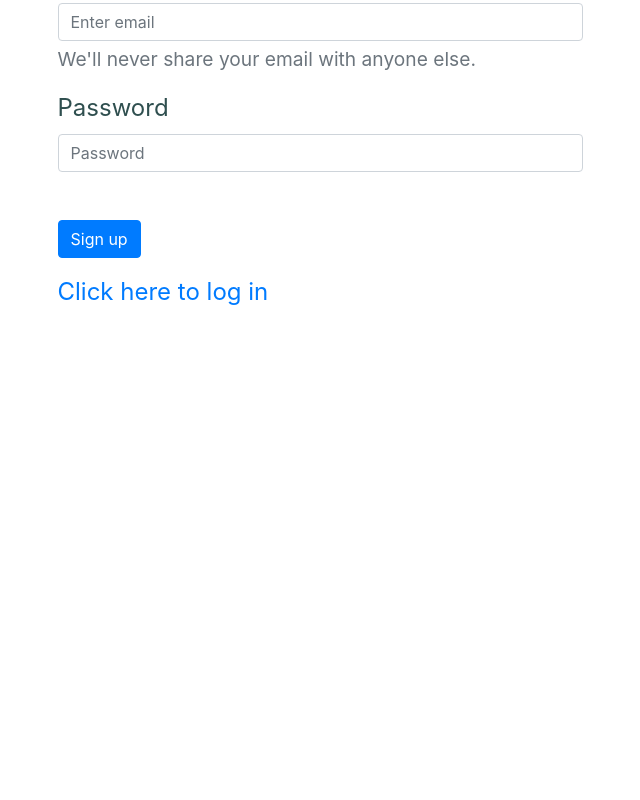
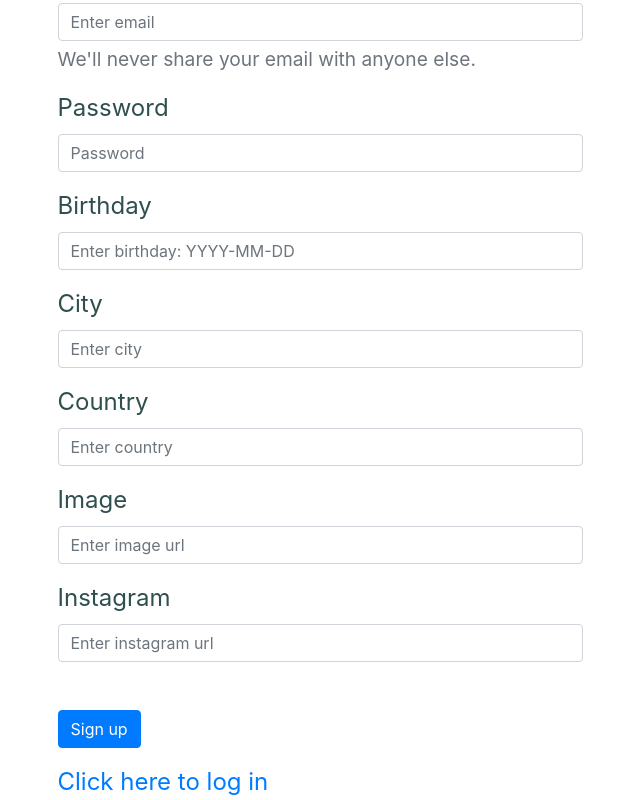
Before and after one commit to kamilbdbelfort/eat-drink-socialize-client, a React (Create React App) app: page /signup in a window 1280 px wide. Shown: the part 351-1151 px from the top of the page, without its empty margins (320-960 px from the left). Before the commit the page ends 800 px from the top, so only its background shows below. Built offline with nearby package versions, Linux system fonts and the light colour scheme; no server answers.

Commit message:
changes according to Matias

```diff
--- a/src/components/Review/index.js
+++ b/src/components/Review/index.js
@@ -6,7 +6,7 @@ import { Link } from "react-router-dom";
 import { showStars } from "../../functions";
 
 export default function Review(props) {
-  const { id, title, comment, rating, image, userId, showLink } = props.review;
+  const { id, title, comment, rating, image, user, showLink } = props.review;
 
   console.log("review props", props.review);
 
@@ -19,7 +19,7 @@ export default function Review(props) {
         <h3>
           {title} {showStars(rating)}
         </h3>{" "}
-        <i>posted by {}</i>
+        <i>posted by {user.name}</i>
         <img src={image} alt={title} />
         <p>{comment}</p>
         {showLink ? (
--- a/src/pages/Places/index.js
+++ b/src/pages/Places/index.js
@@ -11,6 +11,7 @@ import Place from "../../components/Place";
 export default function Places() {
   const [open, setOpen] = useState(false);
   const dispatch = useDispatch();
+  const [text, setText] = useState("");
   const places = useSelector(selectPlaces);
   const tags = useSelector(selectTags);
 
--- a/src/pages/SignUp/index.js
+++ b/src/pages/SignUp/index.js
@@ -12,6 +12,11 @@ export default function SignUp() {
   const [name, setName] = useState("");
   const [email, setEmail] = useState("");
   const [password, setPassword] = useState("");
+  const [birthday, setBirthday] = useState("");
+  const [city, setCity] = useState("");
+  const [country, setCountry] = useState("");
+  const [image, setImage] = useState("");
+  const [instagram, setInstagram] = useState("");
   const dispatch = useDispatch();
   const token = useSelector(selectToken);
   const history = useHistory();
@@ -25,11 +30,18 @@ export default function SignUp() {
   function submitForm(event) {
     event.preventDefault();
 
-    dispatch(signUp(name, email, password));
+    dispatch(
+      signUp(email, password, name, birthday, city, country, image, instagram)
+    );
 
     setEmail("");
     setPassword("");
     setName("");
+    setBirthday("");
+    setCity("");
+    setCountry("");
+    setImage("");
+    setInstagram("");
   }
 
   return (
@@ -40,7 +52,7 @@ export default function SignUp() {
           <Form.Label>Name</Form.Label>
           <Form.Control
             value={name}
-            onChange={event => setName(event.target.value)}
+            onChange={(event) => setName(event.target.value)}
             type="text"
             placeholder="Enter name"
             required
@@ -50,7 +62,7 @@ export default function SignUp() {
           <Form.Label>Email address</Form.Label>
           <Form.Control
             value={email}
-            onChange={event => setEmail(event.target.value)}
+            onChange={(event) => setEmail(event.target.value)}
             type="email"
             placeholder="Enter email"
             required
@@ -59,15 +71,59 @@ export default function SignUp() {
             We'll never share your email with anyone else.
           </Form.Text>
         </Form.Group>
-
         <Form.Group controlId="formBasicPassword">
           <Form.Label>Password</Form.Label>
           <Form.Control
             value={password}
-            onChange={event => setPassword(event.target.value)}
+            onChange={(event) => setPassword(event.target.value)}
             type="password"
             placeholder="Password"
             required
+          />
+        </Form.Group>
+        <Form.Group controlId="formBasicBirthday">
+          <Form.Label>Birthday</Form.Label>
+          <Form.Control
+            value={birthday}
+            onChange={(event) => setBirthday(event.target.value)}
+            type="text"
+            placeholder="Enter birthday: YYYY-MM-DD"
+          />
+        </Form.Group>
+        <Form.Group controlId="formBasicCity">
+          <Form.Label>City</Form.Label>
+          <Form.Control
+            value={city}
+            onChange={(event) => setCity(event.target.value)}
+            type="text"
+            placeholder="Enter city"
+          />
+        </Form.Group>
+        <Form.Group controlId="formBasicCountry">
+          <Form.Label>Country</Form.Label>
+          <Form.Control
+            value={country}
+            onChange={(event) => setCountry(event.target.value)}
+            type="text"
+            placeholder="Enter country"
+          />
+        </Form.Group>
+        <Form.Group controlId="formBasicImage">
+          <Form.Label>Image</Form.Label>
+          <Form.Control
+            value={image}
+            onChange={(event) => setImage(event.target.value)}
+            type="text"
+            placeholder="Enter image url"
+          />
+        </Form.Group>
+        <Form.Group controlId="formBasicInstagram">
+          <Form.Label>Instagram</Form.Label>
+          <Form.Control
+            value={instagram}
+            onChange={(event) => setInstagram(event.target.value)}
+            type="text"
+            placeholder="Enter instagram url"
           />
         </Form.Group>
         <Form.Group className="mt-5">
--- a/src/store/user/actions.js
+++ b/src/store/user/actions.js
@@ -16,6 +16,7 @@ export const USER_PLACE_DATA = "USER_PLACE_DATA";
 export const LIKE_TRIGGED = "LIKE_TRIGGED";
 export const SAVED_TRIGGED = "SAVED_TRIGGED";
 export const ADD_NEW_USER_PLACE = "ADD_NEW_USER_PLACE";
+export const USER_FETCHED_BY_ID = "USER_FETCHED_BY_ID";
 
 const loginSuccess = (userWithToken) => {
   return {
@@ -44,21 +45,40 @@ const savedTrigged = (saved) => ({
   payload: saved,
 });
 
-const addedNewPlace = (data) => ({
+const addedNewUserPlace = (data) => ({
   type: ADD_NEW_USER_PLACE,
   payload: data,
 });
 
+const userFetched = (user) => ({
+  type: USER_FETCHED_BY_ID,
+  payload: user,
+});
+
 export const logOut = () => ({ type: LOG_OUT });
 
-export const signUp = (name, email, password) => {
+export const signUp = (
+  email,
+  password,
+  name,
+  birthday,
+  city,
+  country,
+  image,
+  instagram
+) => {
   return async (dispatch, getState) => {
     dispatch(appLoading());
     try {
       const response = await axios.post(`${apiUrl}/signup`, {
-        name,
         email,
         password,
+        name,
+        birthday,
+        city,
+        country,
+        image,
+        instagram,
       });
 
       dispatch(loginSuccess(response.data));
@@ -132,6 +152,18 @@ export const getUserWithStoredToken = () => {
   };
 };
 
+// GET user by id
+export const fetchUserById = (userId) => {
+  return async (dispatch, getState) => {
+    try {
+      const response = await axios.get(`${apiUrl}/users/${userId}`);
+      dispatch(userFetched(response.data));
+    } catch (e) {
+      console.log(e.message);
+    }
+  };
+};
+
 // GET user_place info aka user's liked & saved places
 export const fetchUserPlace = (userId, placeId) => {
   return async (dispatch, getState) => {
@@ -147,34 +179,18 @@ export const fetchUserPlace = (userId, placeId) => {
   };
 };
 
-// POST add a like for the first time
-export const addNewLike = (userId, placeId) => {
+// POST add a new user_place is not exists
+export const addUserPlace = (userId, placeId) => {
   return async (dispatch, getState) => {
     try {
-      const response = await axios.post(`${apiUrl}/users/user_place/newLike`, {
-        userId: userId,
-        placeId: placeId,
-        like: true,
-        saved: false,
-      });
-      dispatch(addedNewPlace(response.data));
-    } catch (e) {
-      console.log(e.message);
-    }
-  };
-};
-
-// POST add a saved for the first time
-export const addNewSaved = (userId, placeId) => {
-  return async (dispatch, getState) => {
-    try {
-      const response = await axios.post(`${apiUrl}/users/user_place/newSaved`, {
-        userId: userId,
-        placeId: placeId,
-        like: false,
-        saved: true,
-      });
-      dispatch(addedNewPlace(response.data));
+      const response = await axios.post(
+        `${apiUrl}/users/user_place/newUserPlace`,
+        {
+          userId: userId,
+          placeId: placeId,
+        }
+      );
+      dispatch(addedNewUserPlace(response.data));
     } catch (e) {
       console.log(e.message);
     }
--- a/src/store/user/reducer.js
+++ b/src/store/user/reducer.js
@@ -13,9 +13,6 @@ const initialState = {
   name: null,
   email: null,
   birthday: null,
-  street: null,
-  number: null,
-  postcode: null,
   city: null,
   country: null,
   image: null,
```
Also changed, not shown: src/components/Place/index.js (+45 -20 lines).
